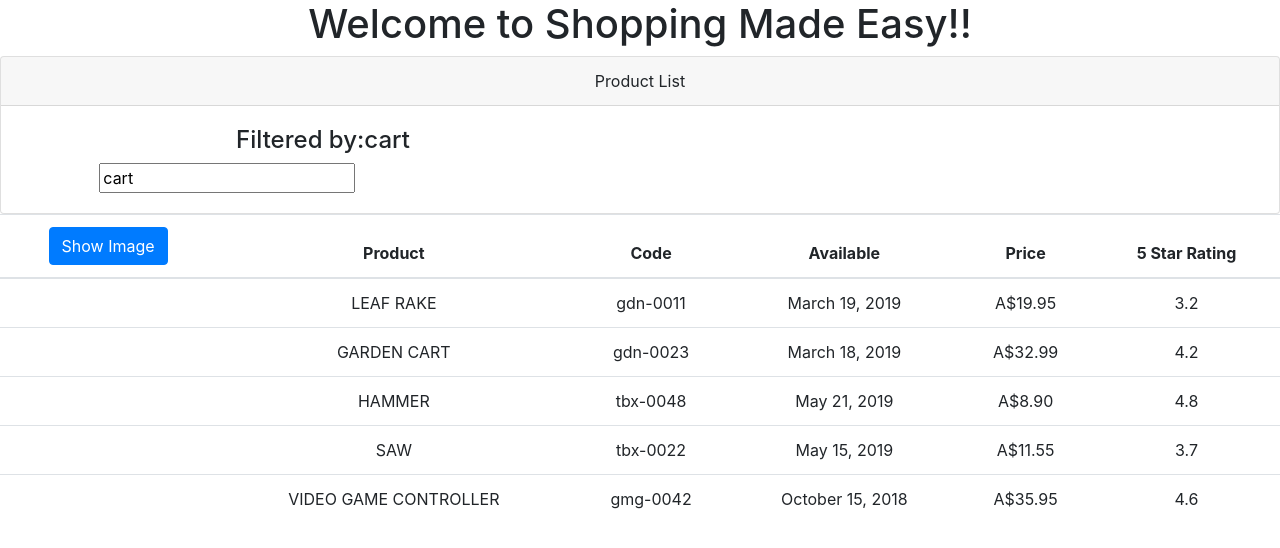
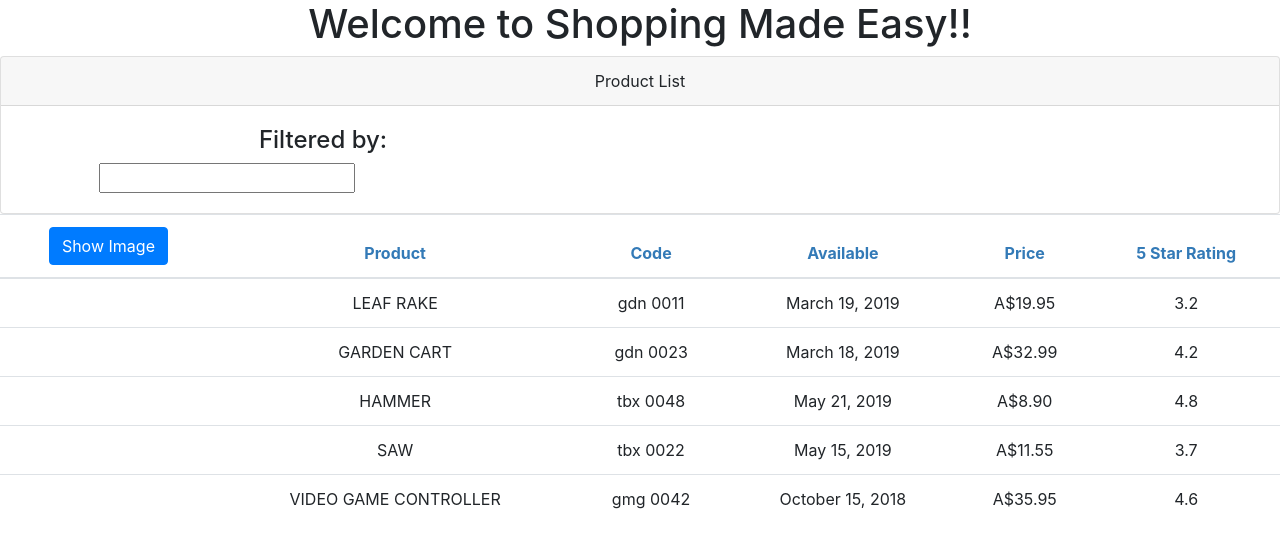
Before and after one commit to GowriKrishnamurthy/ShoppingMadeEasy, an Angular app: page / in a window 1280 px wide. Shown: the top 548 px of the page. Built offline with nearby package versions, Linux system fonts and the light colour scheme.

Commit message:
Custom pipe and interface

```diff
--- a/src/app/Products/product-list/product-list.component.html
+++ b/src/app/Products/product-list/product-list.component.html
@@ -39,7 +39,7 @@
                     <img  *ngIf='showImage' [src]='product.imageUrl' [style.width.px]="imageWidth" [style.margin.px]="imageMargin">
                 </td>
                 <td> {{ product.productName | uppercase }} </td>
-                <td> {{ product.productCode | lowercase }} </td>
+                <td> {{ product.productCode | lowercase | convertToSpaces : '-' }} </td>
                 <td> {{ product.releaseDate }} </td>
                 <td> {{ product.price | currency : 'AUD':'symbol':'1.2-2' }} </td>
                 <td> {{ product.starRating }} </td>
--- a/src/app/Products/product-list/product-list.component.scss
+++ b/src/app/Products/product-list/product-list.component.scss
@@ -0,0 +1,3 @@
+thead {
+    color: #337AB7;
+  }
--- a/src/app/Products/product-list/product-list.component.ts
+++ b/src/app/Products/product-list/product-list.component.ts
@@ -1,4 +1,5 @@
 import { Component, OnInit } from '@angular/core';
+import { IProduct } from '../product';
 
 @Component({
   selector: 'app-product-list',
@@ -11,8 +12,9 @@ export class ProductListComponent implements OnInit {
   imageWidth: number = 50;
   imageMargin: number = 2;
   showImage: boolean = false;
-  listFilter: string = 'cart';
-  products: any[]=[
+  listFilter: string;
+
+  products: IProduct[] = [
     {
       "productId": 1,
       "productName": "Leaf Rake",
--- /dev/null
+++ b/src/app/Products/product.ts
@@ -0,0 +1,10 @@
+export interface IProduct {
+    productId: number;
+    productName: string;
+    productCode: string;
+    releaseDate: string;
+    price: number;
+    description: string;
+    starRating: number;
+    imageUrl: string;
+  }
--- a/src/app/app.module.ts
+++ b/src/app/app.module.ts
@@ -5,11 +5,13 @@ import { FormsModule } from '@angular/forms';
 import { AppRoutingModule } from './app-routing.module';
 import { AppComponent } from './app.component';
 import { ProductListComponent } from './products/product-list/product-list.component';
+import { ConvertToSpacesPipe } from './common/convert-to-spaces.pipe';
 
 @NgModule({
   declarations: [
     AppComponent,
-    ProductListComponent
+    ProductListComponent,
+    ConvertToSpacesPipe
   ],
   imports: [
     BrowserModule,
--- /dev/null
+++ b/src/app/common/convert-to-spaces.pipe.ts
@@ -0,0 +1,11 @@
+import { Pipe, PipeTransform } from '@angular/core';
+
+@Pipe({
+  name: 'convertToSpaces'
+})
+export class ConvertToSpacesPipe implements PipeTransform {
+  transform(value: string, character: string): string {
+    return value.replace(character, ' ');
+  }
+
+}
```
Also changed, not shown: 1 other file (tests, documents, lock files or other folders).
